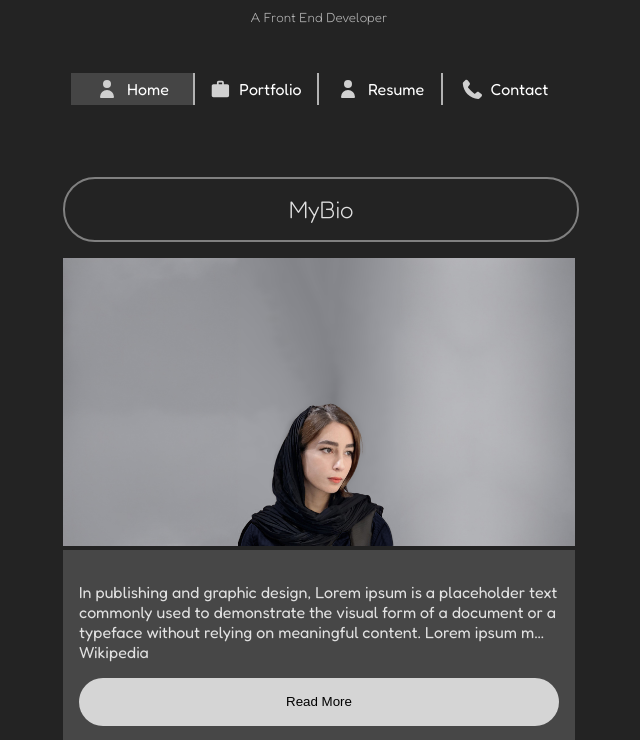
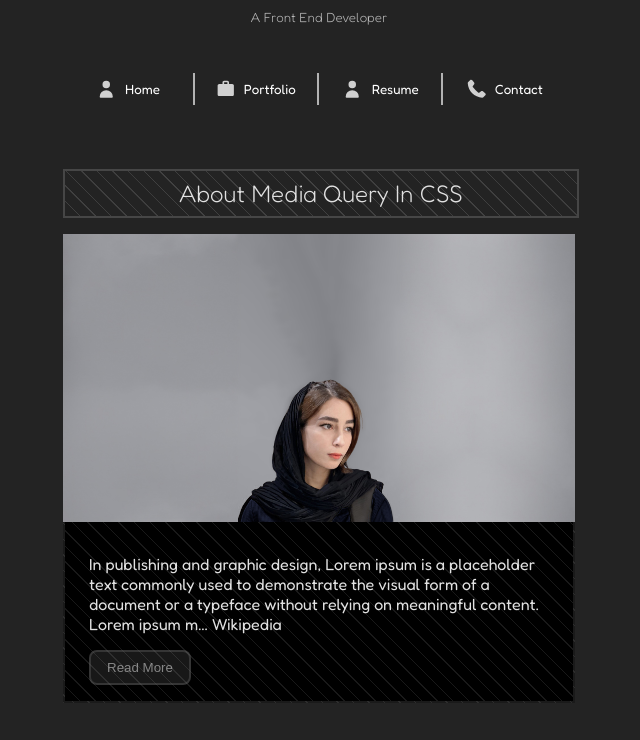
Before and after one commit to ahmadiftme8/My-Personal-Website, a plain HTML site: page index.html in a window 1280 px wide. Shown: the part 320-1060 px from the top of the page, without its empty margins (321-961 px from the left). Drawn offline with Linux system fonts and the light colour scheme; a web font is replaced by a local one.

Commit message:
post containers

```diff
--- a/StyleGeneral.css
+++ b/StyleGeneral.css
@@ -5,7 +5,7 @@
 body{
     font-family: "Fredoka", sans-serif;
     margin: 0;
-background-color: rgb(35, 35, 35);
+background-color: #232323;
 color: rgb(225, 225, 225);
 
 
@@ -22,7 +22,7 @@ header{
 
 header img{
     width: 180px;
-    border-radius: 50px;
+    border-radius: 100px;
 
 }
 header h1{
@@ -45,6 +45,7 @@ nav{
     padding: 0 0.5rem;
    height: 2rem;
 
+
 }
 
 nav div{
@@ -60,9 +61,7 @@ nav div:nth-child(4){
     border: none;
 }
 
-nav div:nth-child(1){
-    background-color: rgba(128, 128, 128, 0.37);
-}
+
 
 nav div:hover{
     background-color: rgba(128, 128, 128, 0.37);
@@ -83,19 +82,46 @@ nav div svg{
 main{
 display: flex;
 flex-direction: column;
-row-gap: 3rem;
+row-gap: 0;
 margin: 0 10%;
+}
+
+@media  (max-width:417px) {
+    nav svg{
+        display: none;
+    }
 }
 
 @media  (min-width:430px){
     nav{
-        margin: 0 7%;
+
+        margin-left: 0;
+
+    }
+
+    nav a{
+        font-size: smaller;
+    }
+    nav svg{
+        font-size: 15px;
+    }
+    nav div{
+        padding: 0 1rem;
+    }
+    nav div:nth-child(1){
+        padding-left: 0.4rem;
     }
 }
 
 @media (max-width:750px) and (min-width:450px){
     nav{
         margin: 0 10%;
+    }
+    nav{
+
+        margin-left: 0;
+        margin-right: 0;
+
     }
 }
 
@@ -117,7 +143,7 @@ margin: 0 10%;
 }
 
 section{
-    margin-top: 3.5rem;
+    margin-top:3rem;
     display: flex;
     flex-direction: column;
     align-items: center;
@@ -129,27 +155,38 @@ section{
 }
 
 .div-more-btn{
-display: grid;
-grid-template-rows: 1fr;
+display: flex;
 left: 0;
 right: 0;
 width: 100%;
-height: 3rem;
+
 }
 .more-btn{
+    padding: 0.5rem 1rem;
     border: none;
-    background-color: rgb(213, 213, 213);
-    color: rgb(0, 0, 0);
-    border-radius: 2rem;
+    background-color: rgba(213, 213, 213, 0.115);
+    color: rgba(255, 255, 255, 0.477);
+    border-radius: 0.5rem;
+    border: 2px solid rgba(102, 102, 102, 0.372);
 
 
 }
 
 
 .post-main-text-container {
-    padding: 1rem 1rem;
+    padding: 1rem 1.5rem;
     margin: 0;
-    background-color: rgb(71, 71, 71);
+    background-color: rgba(71, 71, 71, 0.372);
+    border: 2px solid rgba(102, 102, 102, 0.254);
+    border-top: none;
+
+    background: repeating-linear-gradient(
+  45deg,
+  rgb(0, 0, 0),
+  rgb(0, 0, 0) 10px,
+  #191919 10px,
+  #191919 11px
+);
 
 }
 
@@ -157,10 +194,13 @@ section .post-photo-container{
     height:100%;
     width: 100%;
     position: relative;
+   /*  border: 1px solid red; */
+    display: flex;
 }
 section .post-photo-container img{
     height: inherit;
     width: inherit;
+
 
 }
 
@@ -172,14 +212,23 @@ section .post-photo-container img{
 
 section h4{
     /* background-color: rgb(43, 84, 55); */
-padding: 1rem 0;
+padding: 0.5rem 0;
 margin: 1rem 0;
 width: 100%;
 text-align: center;
 font-size: 1.5rem;
 font-weight: 100;
-border-radius: 2rem;
-border: 2px solid grey;
+/* border-radius: 2rem; */
+border: 2px solid rgb(70, 70, 70);
+
+background: repeating-linear-gradient(
+  45deg,
+  rgba(0, 0, 0, 0),
+  rgba(0, 0, 0, 0) 10px,
+  #383838 10px,
+  #444 11px
+);
+
 
 }
 
--- a/index.html
+++ b/index.html
@@ -9,7 +9,7 @@
 </head>
 <body>
     <header class="page-header">
-        <img class="main-profile-img" src="images/photo_2023-08-04_01-06-16.jpg" alt="">
+        <img class="main-profile-img" src="images/IMG_5584.JPG" alt="">
         <h1 class="page-title">Fatemeh Ahmadi</h1>
         <h5 class="page-subtitle">A Front End Developer</h5>
     </header>
@@ -44,7 +44,7 @@
 
         <section class="post-section">
             <div class="post-headline-container">
-                 <h4>MyBio</h4>
+                 <h4>About Media Query In CSS</h4>
 
             </div>
 
--- a/style/resume.css
+++ b/style/resume.css
@@ -12,7 +12,7 @@ main{
 }
 
 .skill-section{
-    background-color: rgb(68, 68, 68);
+
 }
 
 .skills-content-container{
```
Also changed, not shown: resume.html (+1 -1 lines), images/IMG_5584.JPG (added), images/summarypic.jpg (added).
